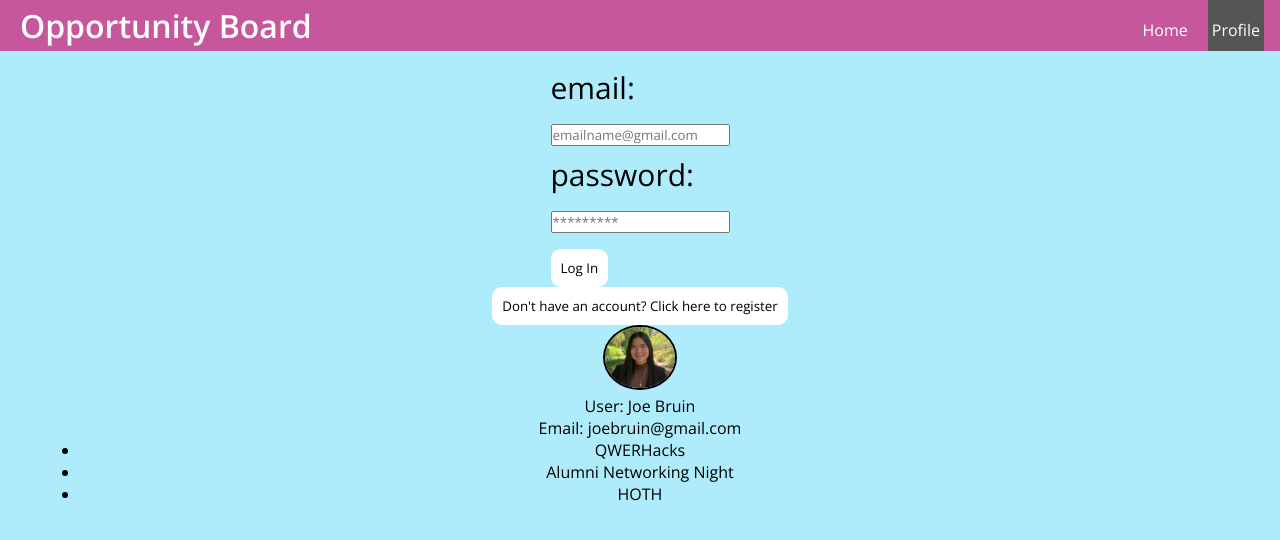
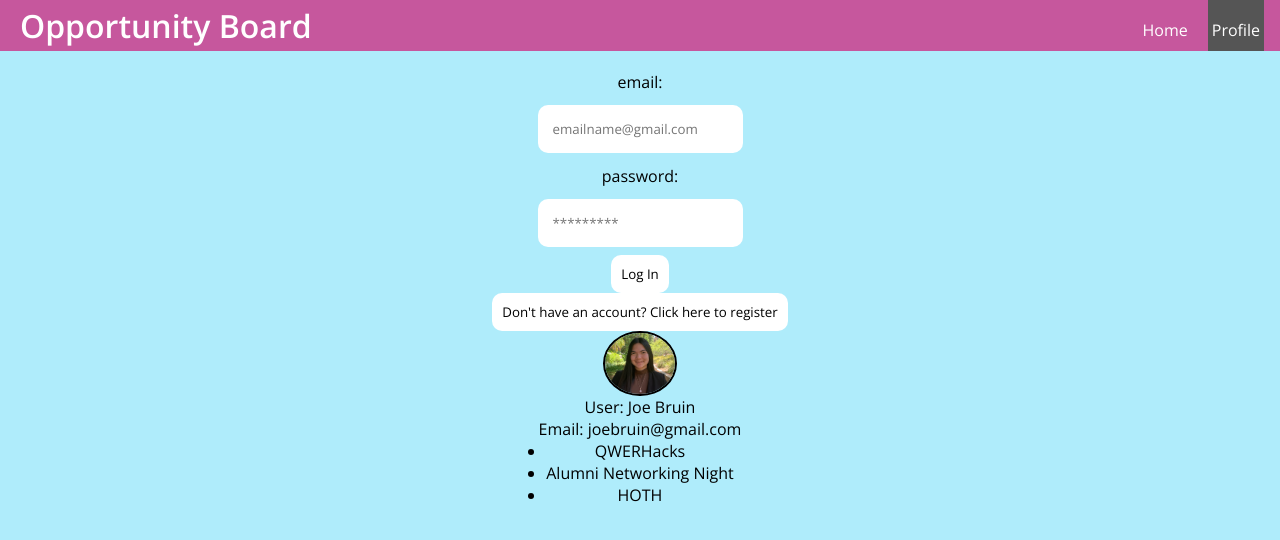
Before and after one commit to jamesmwu/joamayakieves, a React (Create React App) app in the folder frontend/: page /profile in a window 1280 px wide. Shown: the top 540 px of the page. Built offline with nearby package versions, Linux system fonts and the light colour scheme.

Commit message:
Restyle profile page
Edit buttons to have more padding
Edit text boxes to have more padding and fit page better

```diff
--- a/frontend/src/pages/Profile.js
+++ b/frontend/src/pages/Profile.js
@@ -10,21 +10,15 @@ export const Login = () =>{
         console.log(email); // have access bc state
     }
     return(
-        <div className="pagestyle">
         <div className="loginstyle">
-        <form onSubmit={handleSubmit}>
+        <form className="form" onSubmit={handleSubmit}>
             <label htmlFor="email">email: </label>
-            <div className="Textboxstyle">
             <input value={email} onChange={(e)=> setEmail(e.target.value)} type="email" placeholder="emailname@gmail.com" id="email" name="email"/>
-           </div>
             <label htmlFor="password">password: </label>
-            <div className="Textboxstyle">
             <input value={pass} onChange={(e)=> setPass(e.target.value)}type="password" placeholder="*********" id="password" name="password"/>
-            </div>
-            <button>Log In</button>
+            <button type="submit"> Log In</button>
         </form>
         <button>Don't have an account? Click here to register</button>
-        </div>
         <p>
 
         </p>
--- a/frontend/src/styles/Profile.css
+++ b/frontend/src/styles/Profile.css
@@ -1,25 +1,37 @@
-.pageStyle{
-    background-color: rgb(168, 119, 107);
+.Profile{
+    text-align: center;
+    display: flex;
+    min-height:100vh;
+    align-items: center;
+    justify-content: center;
 }
 
+img {
 
-img {
   border-radius: 50%;
   opacity: 1.0;
   border: 2px solid rgb(0, 0, 0);
   width:70px
 }
 
-.loginstyle{
+.loginstyle, .form{
     display: flex;
     flex-direction:column;
     align-items: center;
-    text-align:left;
-    font: 30px "Times New Roman";
+    /*text-align:left;
+    font: 30px "Times New Roman";*/
 }
 
-.textboxstyle{
-    border-radius: 30%;
+label {
+    text-align: left;
+    padding: 0.25rem 0;
+}
+
+input{
+    margin: 0.5rem 0;
+    padding: 15px;
+    border: none;
+    border-radius: 10px;
 }
 
 button{
@@ -27,14 +39,5 @@ button{
     background-color: white;
     padding: 10px;
     border-radius: 10px;
+    cursor: pointer;
 }
-
-
-label{
-    text-align: left;
-    padding:0.25rem 0;
-}
-
-input {
-    margin: 0.5rem 0;
-}
```
